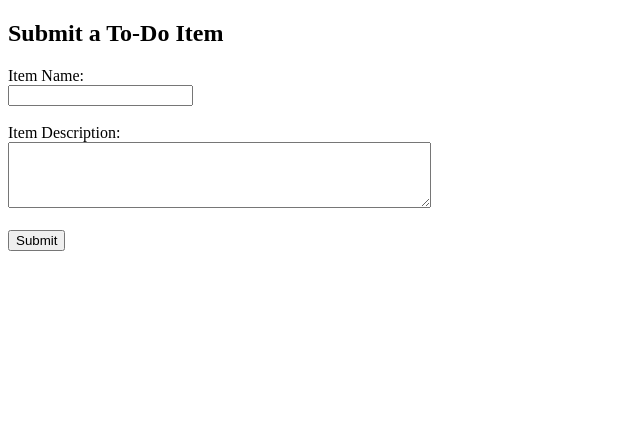
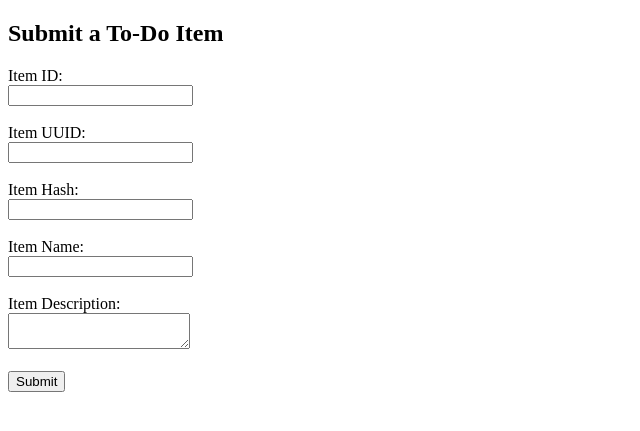
Before and after one commit to Shoyab-786/tutedute-assignments, a Flask app: page /todo in a window 1280 px wide. Shown: the top 431 px of the page, without its empty margins (0-640 px from the left). Run offline with Flask 3, Linux system fonts and the light colour scheme.

Commit message:
Added Item ID field to the To-Do form in master_1

```diff
--- a/Tutedude-Assignment-4/Task-3/templates/todo.html
+++ b/Tutedude-Assignment-4/Task-3/templates/todo.html
@@ -7,11 +7,21 @@
 <body>
   <h2>Submit a To-Do Item</h2>
   <form method="post" action="/submittodoitem">
+
+    <label for="itemID">Item ID:</label><br>
+    <input type="text" name="itemID" required><br><br>
+
+    <label for="itemUUID">Item UUID:</label><br>
+    <input type="text" name="itemUUID" required><br><br>
+
+    <label for="itemHash">Item Hash:</label><br>
+    <input type="text" name="itemHash" required><br><br>
+
     <label for="itemName">Item Name:</label><br>
     <input type="text" name="itemName" required><br><br>
 
     <label for="itemDescription">Item Description:</label><br>
-    <textarea name="itemDescription" rows="4" cols="50" required></textarea><br><br>
+    <textarea name="itemDescription" required></textarea><br><br>
 
     <button type="submit">Submit</button>
   </form>
```
